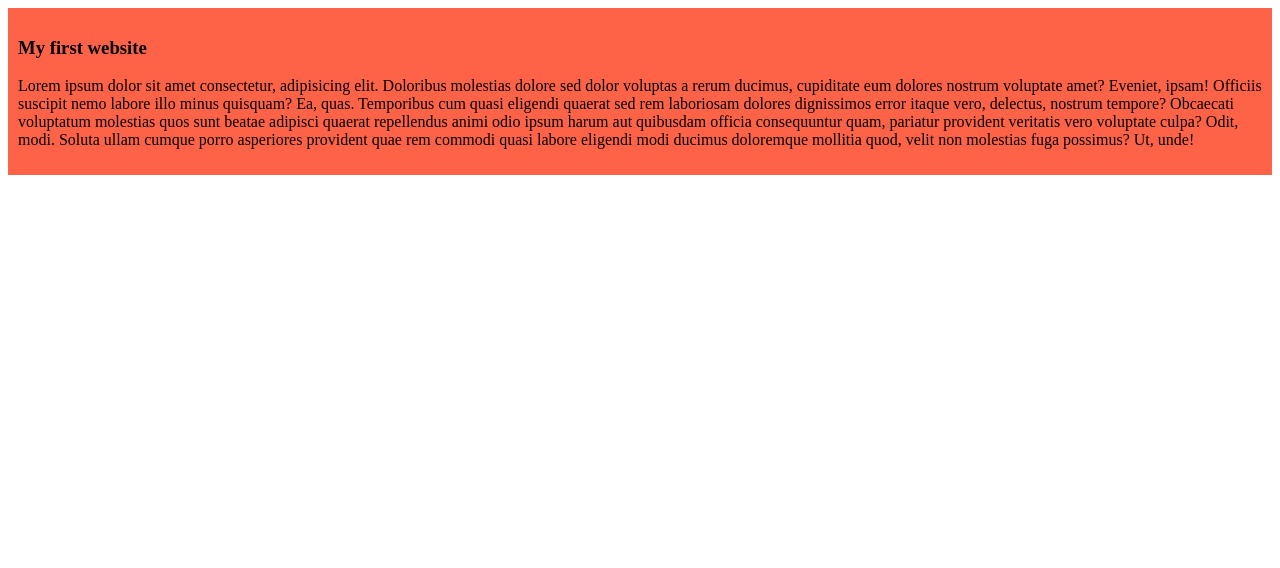
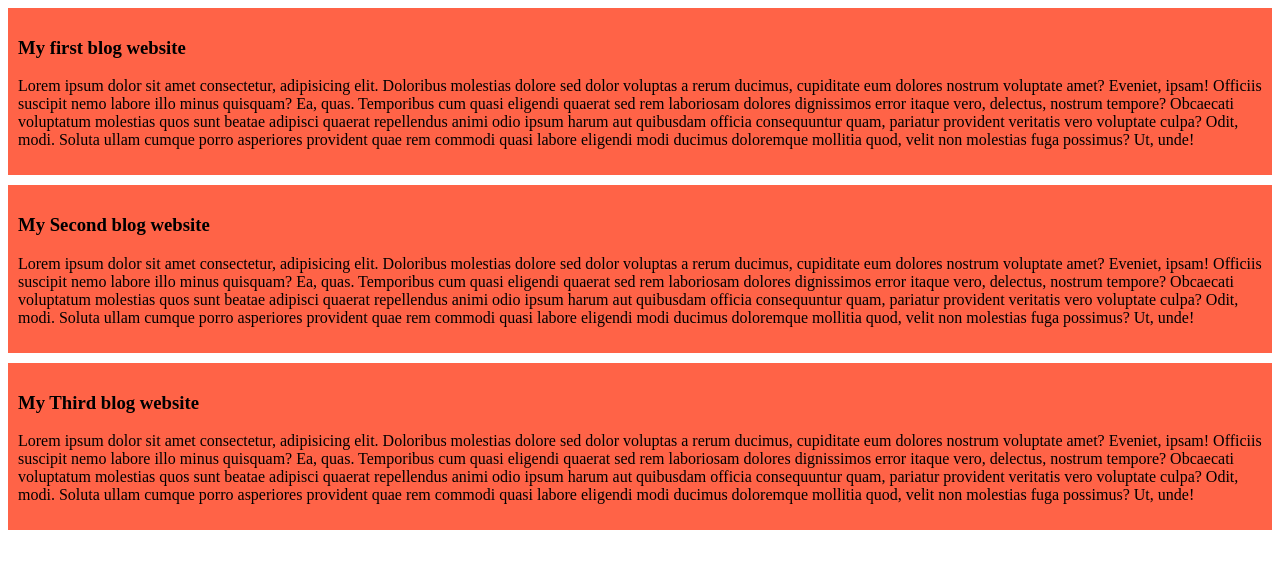
Before and after one commit to Faairuzz21/my-simple-website, a plain HTML site: page index.html in a window 1280 px wide. Drawn offline with Linux system fonts and the light colour scheme.

Commit message:
addes the Second blog

```diff
--- a/index.html
+++ b/index.html
@@ -9,8 +9,17 @@
 </head>
 <body>
     <div>
-        <h3>My first website</h3>
+        <h3>My first blog website</h3>
         <p>Lorem ipsum dolor sit amet consectetur, adipisicing elit. Doloribus molestias dolore sed dolor voluptas a rerum ducimus, cupiditate eum dolores nostrum voluptate amet? Eveniet, ipsam! Officiis suscipit nemo labore illo minus quisquam? Ea, quas. Temporibus cum quasi eligendi quaerat sed rem laboriosam dolores dignissimos error itaque vero, delectus, nostrum tempore? Obcaecati voluptatum molestias quos sunt beatae adipisci quaerat repellendus animi odio ipsum harum aut quibusdam officia consequuntur quam, pariatur provident veritatis vero voluptate culpa? Odit, modi. Soluta ullam cumque porro asperiores provident quae rem commodi quasi labore eligendi modi ducimus doloremque mollitia quod, velit non molestias fuga possimus? Ut, unde!</p>
     </div>
+    <div>
+        <h3>My Second blog website</h3>
+        <p>Lorem ipsum dolor sit amet consectetur, adipisicing elit. Doloribus molestias dolore sed dolor voluptas a rerum ducimus, cupiditate eum dolores nostrum voluptate amet? Eveniet, ipsam! Officiis suscipit nemo labore illo minus quisquam? Ea, quas. Temporibus cum quasi eligendi quaerat sed rem laboriosam dolores dignissimos error itaque vero, delectus, nostrum tempore? Obcaecati voluptatum molestias quos sunt beatae adipisci quaerat repellendus animi odio ipsum harum aut quibusdam officia consequuntur quam, pariatur provident veritatis vero voluptate culpa? Odit, modi. Soluta ullam cumque porro asperiores provident quae rem commodi quasi labore eligendi modi ducimus doloremque mollitia quod, velit non molestias fuga possimus? Ut, unde!</p>
+    </div>
+    <div>
+        <h3>My Third blog website</h3>
+        <p>Lorem ipsum dolor sit amet consectetur, adipisicing elit. Doloribus molestias dolore sed dolor voluptas a rerum ducimus, cupiditate eum dolores nostrum voluptate amet? Eveniet, ipsam! Officiis suscipit nemo labore illo minus quisquam? Ea, quas. Temporibus cum quasi eligendi quaerat sed rem laboriosam dolores dignissimos error itaque vero, delectus, nostrum tempore? Obcaecati voluptatum molestias quos sunt beatae adipisci quaerat repellendus animi odio ipsum harum aut quibusdam officia consequuntur quam, pariatur provident veritatis vero voluptate culpa? Odit, modi. Soluta ullam cumque porro asperiores provident quae rem commodi quasi labore eligendi modi ducimus doloremque mollitia quod, velit non molestias fuga possimus? Ut, unde!</p>
+    </div>
+
 </body>
 </html>
--- a/styles/blog.css
+++ b/styles/blog.css
@@ -1,4 +1,5 @@
 div{
     background-color: tomato;
     padding: 10px;
+    margin-bottom: 10px;
 }
```
